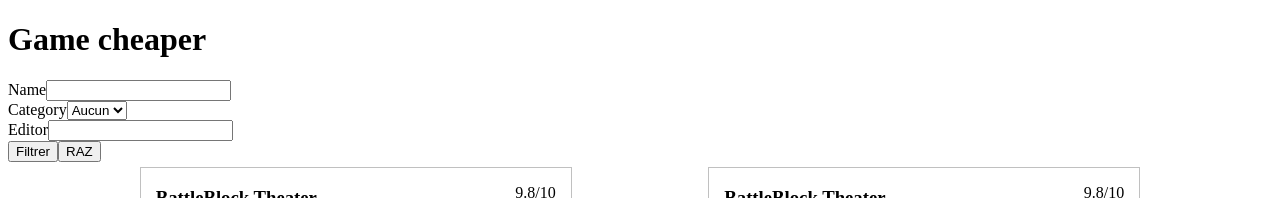
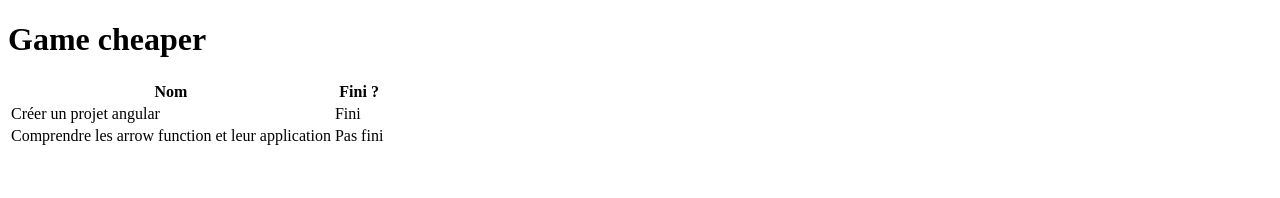
Before and after one commit to jponcy/m2i_ang, an Angular app: page / in a window 1280 px wide. Shown: the top 198 px of the page. Built offline with nearby package versions, Linux system fonts and the light colour scheme.

Commit message:
Add some examples on templating & arrow functions

```diff
--- a/src/app/app.component.ts
+++ b/src/app/app.component.ts
@@ -2,7 +2,8 @@ import { Component } from '@angular/core';
 
 @Component({
   selector: 'app-root',
-  template: '<app-game-list></app-game-list>',
+  template: '<app-todos></app-todos>',
+  // template: '<app-game-list></app-game-list>',
   styles: [],
 })
 export class AppComponent {
--- a/src/app/app.module.ts
+++ b/src/app/app.module.ts
@@ -5,13 +5,15 @@ import { AppComponent } from './app.component';
 import { MonComposantComponent } from './demo/mon-composant/mon-composant.component';
 import { GameListComponent } from './game-list/game-list.component';
 import { GameListFilterComponent } from './game-list/game-list-filter.component';
+import { TodosComponent } from './demo/todos/todos.component';
 
 @NgModule({
   declarations: [
     AppComponent,
     MonComposantComponent,
     GameListComponent,
-    GameListFilterComponent
+    GameListFilterComponent,
+    TodosComponent
   ],
   imports: [
     BrowserModule
--- /dev/null
+++ b/src/app/demo/todos/todos.component.html
@@ -0,0 +1,23 @@
+<table *ngIf="todos; else loading">
+  <thead>
+    <tr>
+      <th>Nom</th>
+      <th>Fini ?</th>
+      <th></th>
+    </tr>
+  </thead>
+
+  <tbody>
+    <tr *ngFor="let e of todos">
+      <td>{{ e.name }}</td>
+      <td>{{ e.finished ? 'Fini' : 'Pas fini' }}</td>
+      <td></td>
+    </tr>
+  </tbody>
+</table>
+
+<ng-template #loading>
+  <p class="text text-warning">
+    Chargement en cours...
+  </p>
+</ng-template>
--- /dev/null
+++ b/src/app/demo/todos/todos.component.ts
@@ -0,0 +1,58 @@
+import { Component, OnInit } from '@angular/core';
+import { of } from 'rxjs';
+import { delay } from 'rxjs/operators';
+
+interface Todo {
+  // Type : string, boolean, number, null, undefined.
+  name: string;
+  finished: boolean;
+}
+
+const todos = [
+  { name: 'Créer un projet angular', finished: true },
+  { name: 'Comprendre les arrow function et leur application', finished: false },
+];
+
+@Component({
+  selector: 'app-todos',
+  templateUrl: './todos.component.html',
+  styleUrls: ['./todos.component.scss']
+})
+export class TodosComponent implements OnInit {
+
+  todos: Todo[];
+
+  constructor() { }
+
+  ngOnInit(): void {
+    // const fn = function (param1) {
+    //   this.todos = todos;
+    // };
+    // fn.bind(this);
+    // setTimeout(fn, 2_000);
+
+    // Syntaxe arrow function
+    // complete : (param1, param2, ..., paramX) => { /* content */}
+    // si un seul param : param1 => { /* content */}
+    // si une seule ligne (attention, provoque un return implicite) : (param1, param2, ..., paramX) => /* content */
+    // syntaxe minimun : () => 3
+
+
+    // setTimeout(() => this.todos = todos, 1_000); => setTimeout deprécié
+    of(null).pipe(delay(1_000)).subscribe(() => this.todos = todos);
+
+    // const fn = (nb: number) => [...Array(nb)]
+    //   .map((_, i) => i + 1)
+    //   .reduce((acc, elt) => acc * elt, 1);
+
+    // var _fn = function (nb) {
+    //   return Array.from({length: nb})
+    //     .map(function (_, i) { return i; })
+    //     .reduce(function (acc, elt) { return acc * elt; }, 1);
+    // }
+
+    // const tab = [1, 2, 3];
+
+    // const square = tab.map(value => value ** 2);
+  }
+}
--- a/src/app/game-list/game-list.component.html
+++ b/src/app/game-list/game-list.component.html
@@ -1,4 +1,11 @@
 <app-game-list-filter></app-game-list-filter>
+
+<p>
+  Bienvenue sur {{ title }}, 3 x 3 = {{ 3 * 3 }} !!!
+</p>
+
+<img [src]="img.url" [alt]="img.name" *ngIf="img && img.url">
+<img [src]="img.url" [alt]="img.name" *ngIf="img?.url">
 
 <section class="cards">
   <article class="card" *ngFor="let i of Array.from({length: 10})">
--- a/src/app/game-list/game-list.component.ts
+++ b/src/app/game-list/game-list.component.ts
@@ -8,11 +8,23 @@ import { Component, OnInit } from '@angular/core';
 })
 export class GameListComponent implements OnInit {
 
+  title = 'mon site';
+
+  imgUrl = 'https://cdn.cloudflare.steamstatic.com/steam/apps/238460/header.jpg?t=1599169670';
+
+  img = {
+    url: 'https://cdn.cloudflare.steamstatic.com/steam/apps/238460/header.jpg?t=1599169670',
+    name: 'Cover image'
+  };
+
+  valeur: string;
+
   readonly Array = Array;
 
   constructor() { }
 
   ngOnInit(): void {
+    // Valeur falsy => null, undefined, 0, '', false
   }
 
 }
```
Also changed, not shown: src/app/demo/todos/todos.component.scss (added), 1 other file (tests, documents, lock files or other folders).
